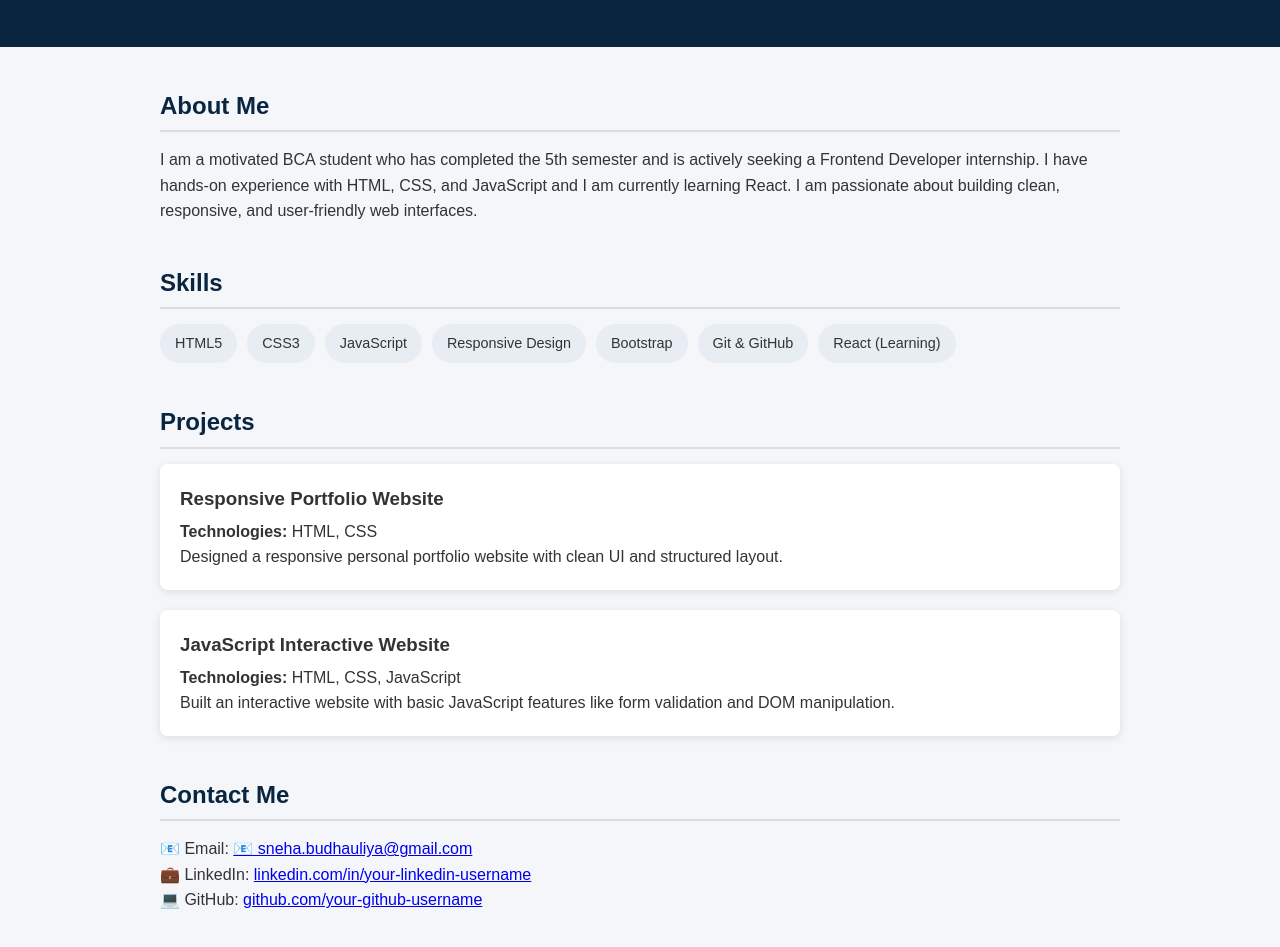
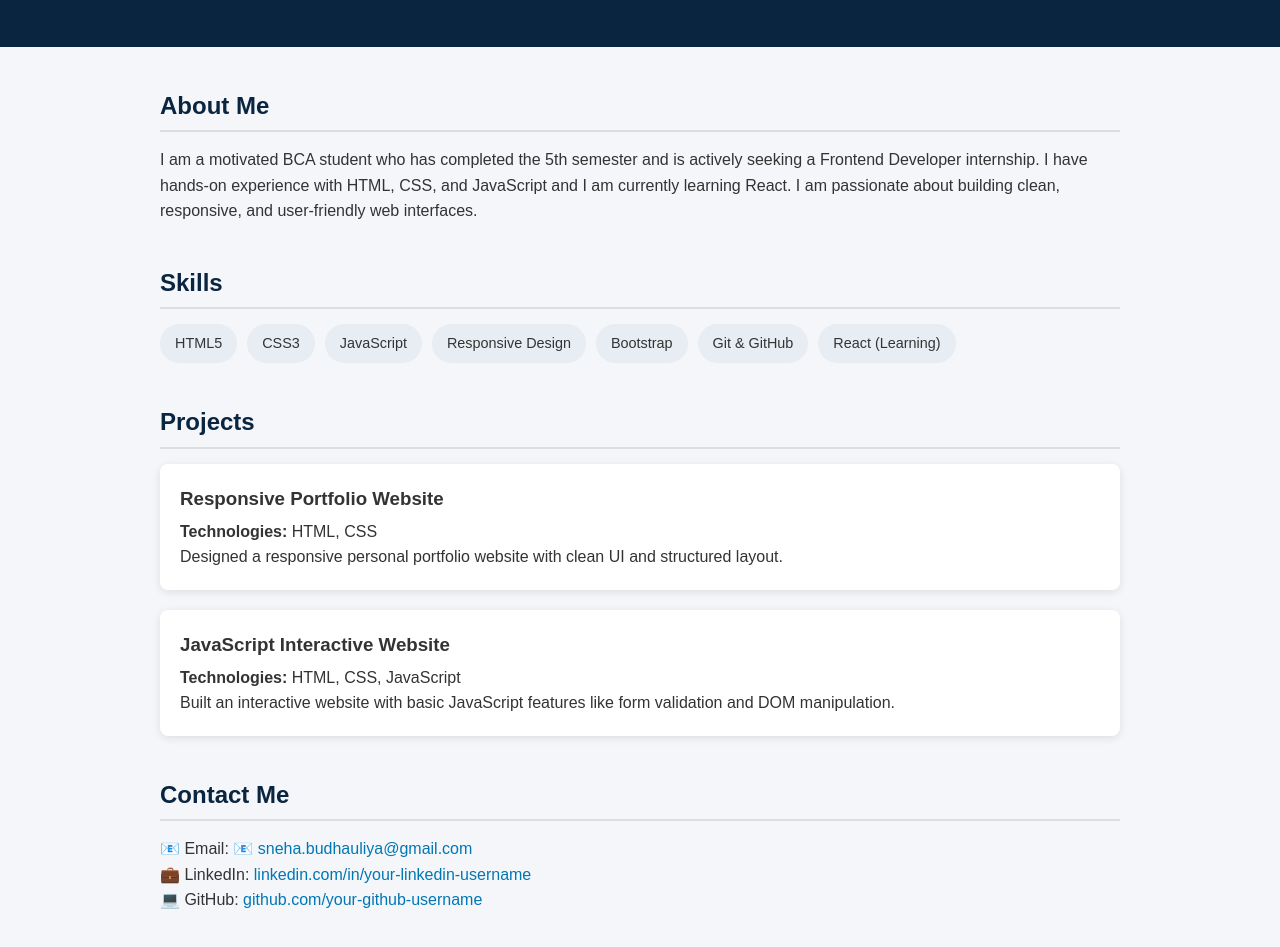
Before and after one commit to snehabudhauliya/portfolio, a plain HTML site: page index.html in a window 1280 px wide. Shown: the part 153-1100 px from the top of the page. Drawn offline with Linux system fonts and the light colour scheme.

Commit message:
Update style.css

```diff
--- a/style.css
+++ b/style.css
@@ -33,6 +33,15 @@ section {
   max-width: 1000px;
   margin: 40px auto;
   padding: 0 20px;
+}
+
+#contact a {
+  color: #0077b5;
+  text-decoration: none;
+}
+
+#contact a:hover {
+  text-decoration: underline;
 }
 
 h2 {
```
